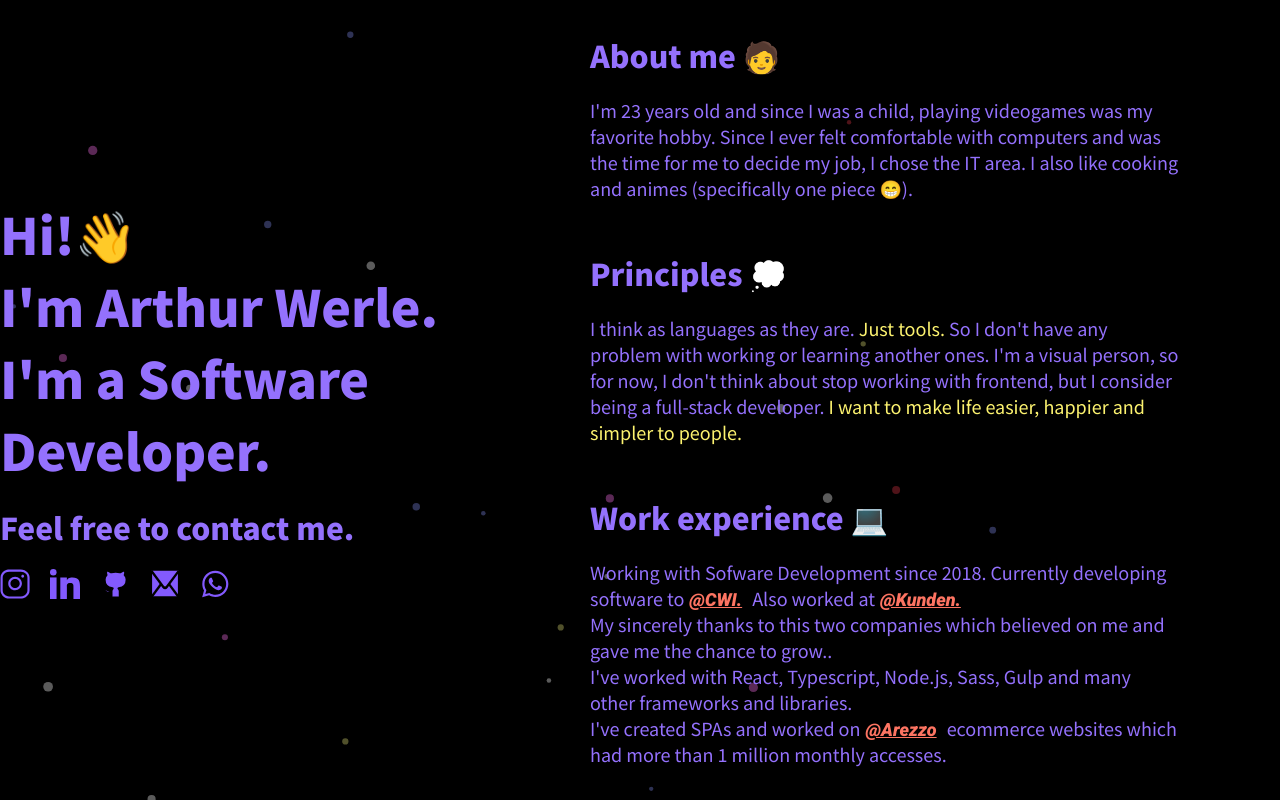
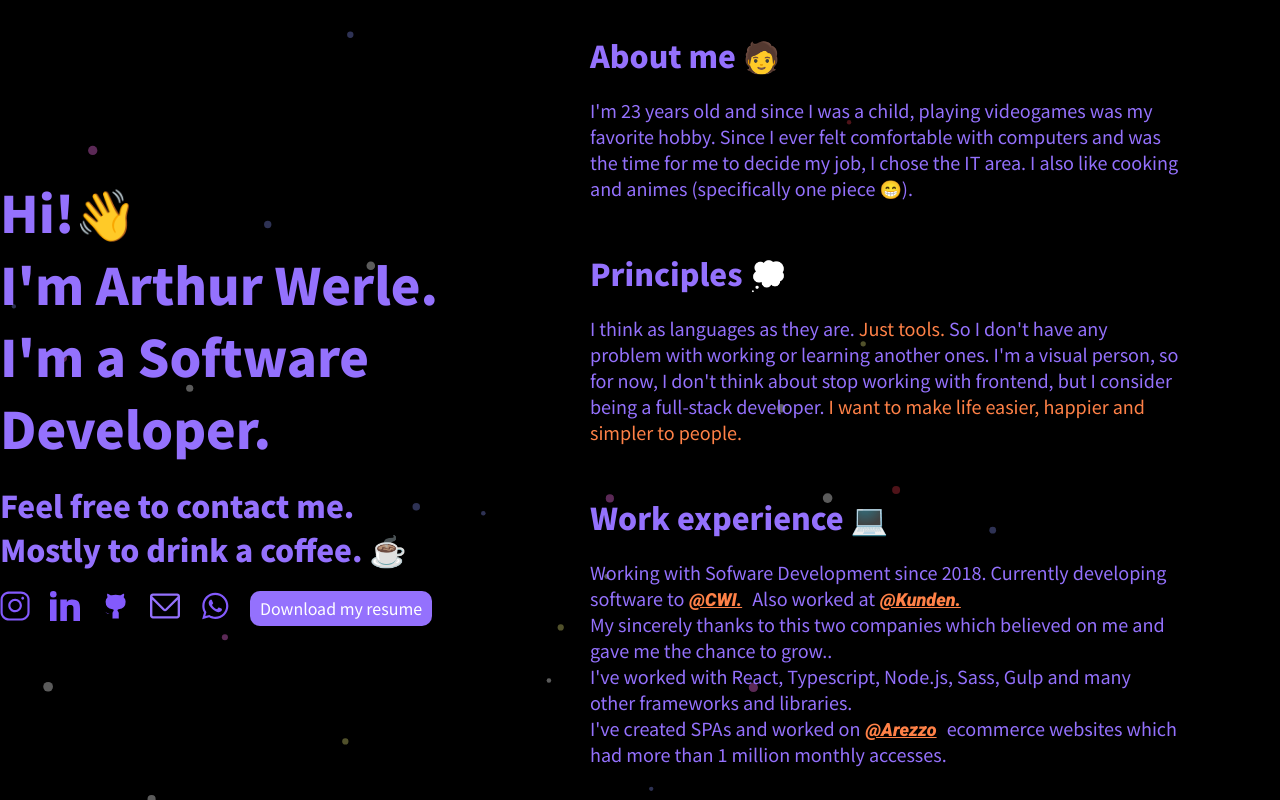
Before and after one commit to ArthurWerle/website, a React (Create React App) app: page / in a window 1280 px wide. Built offline with nearby package versions, Linux system fonts and the light colour scheme.

Commit message:
adding download resume button

```diff
--- a/src/App.tsx
+++ b/src/App.tsx
@@ -16,6 +16,7 @@ function App() {
           <p className="title title--large">I'm Arthur Werle.</p>
           <p className="title title--large title--spaced">I'm a Software Developer.</p>
           <p className="title">Feel free to contact me.</p>
+          <p className="title">Mostly to drink a coffee. ☕</p>
           <div className="social">
             <a target="_blank" rel="noreferrer" title="Instagram" href="https://www.instagram.com/werlearthur/">
               <img src={instagramImg} alt="Instagram"/>
@@ -31,6 +32,9 @@ function App() {
             </a>
             <a target="_blank" rel="noreferrer" title="Whatsapp" href="https://wa.me/5551991873768?text=Hey there! I just got your number on your website.">
               <img src={whatsappImg} alt="Whatsapp"/>
+            </a>
+            <a className="button" title="Curriculum" href="/arthur-resume.pdf" download target="_blank" rel="noreferrer">
+              <p>Download my resume</p>
             </a>
           </div>
         </div>
--- a/src/index.scss
+++ b/src/index.scss
@@ -24,16 +24,27 @@ p {
 }
 
 $color-primary: #9471fd;
-$color-secondary: #fcf26f;
-$color-tertiary: #ff8147;
-$color-quartenary: #fd7462;
+$color-secondary: #ff8147;
+$color-tertiary: #fcf26f;
 
 $color-title: $color-primary;
 
 .link {
   font-family: 'Roboto', sans-serif;
   font-weight: 900;
-  color: $color-quartenary;
+  color: $color-secondary;
+}
+
+.button {
+  background-color: $color-primary;
+  padding: 5px 10px;
+  color: white;
+  border-radius: 10px;
+  text-decoration: none;
+
+  &:hover {
+    filter: brightness(80%);
+  }
 }
 
 .main {
```
Also changed, not shown: src/assets/images/email.svg, 1 other file (tests, documents, lock files or other folders).
